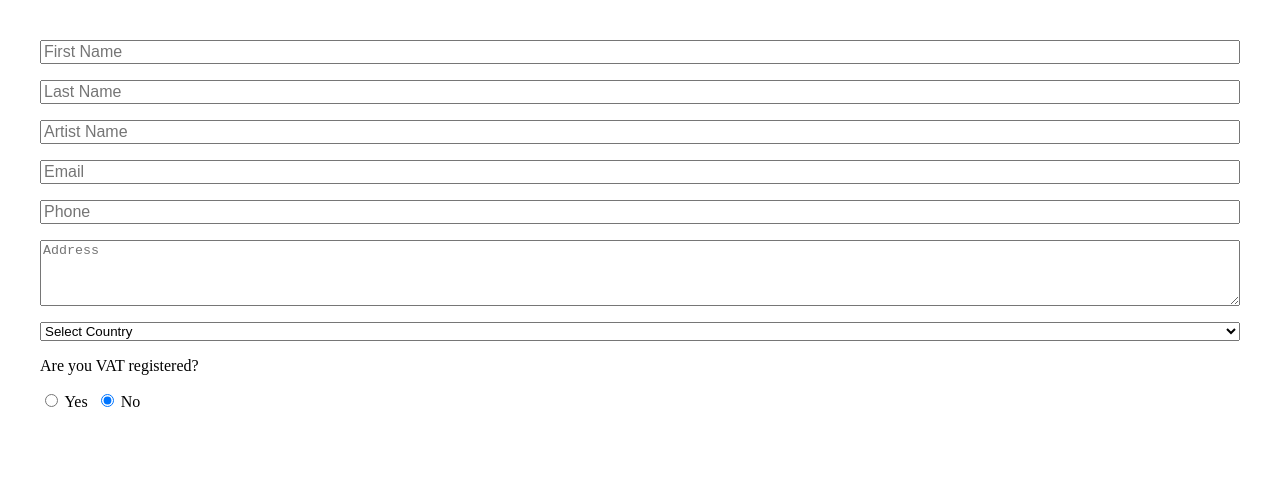
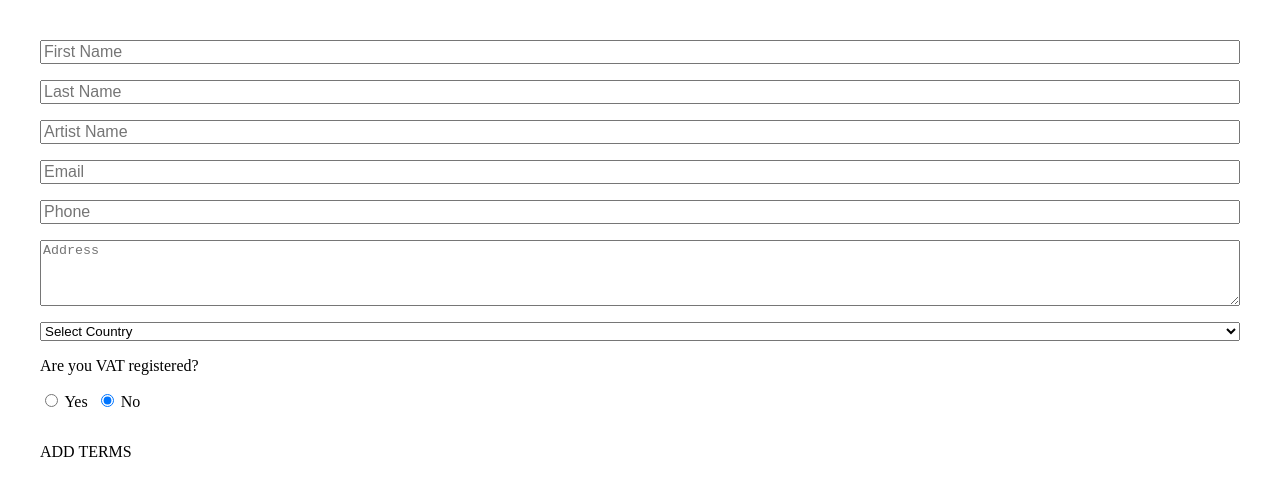
Before and after one commit to studiosmith-cordell/Perfect-Havoc-Form-App, a Svelte app: page / in a window 1280 px wide. Shown: the top 496 px of the page. Built offline with nearby package versions, Linux system fonts and the light colour scheme.

Commit message:
Update App.svelte

```diff
--- a/src/App.svelte
+++ b/src/App.svelte
@@ -413,6 +413,7 @@
                 transition:fade={{ duration: 400, easing: quartOut }}
             />
         {/if}
+        <p>ADD TERMS</p>
     </form>
 </div>
 
```
